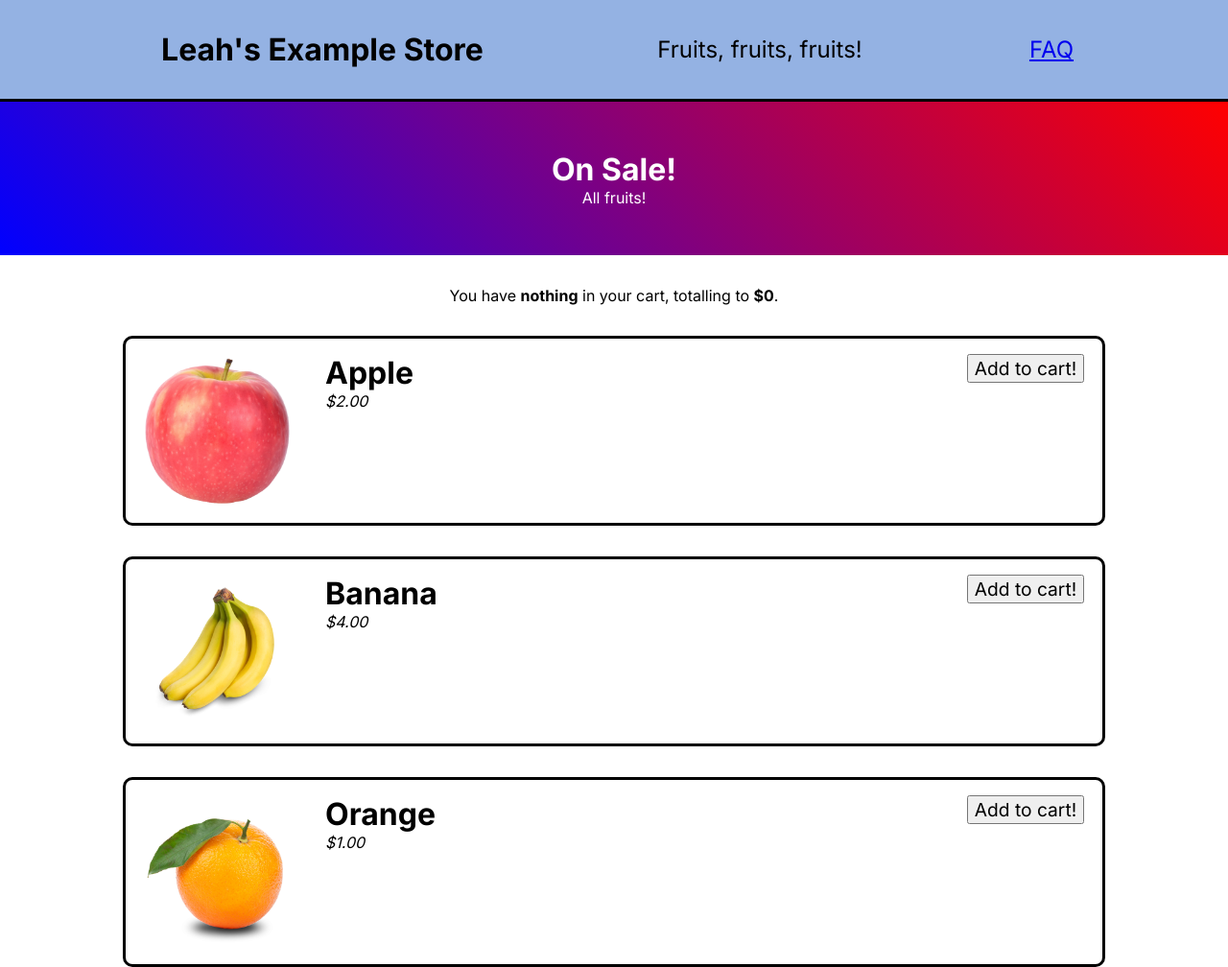
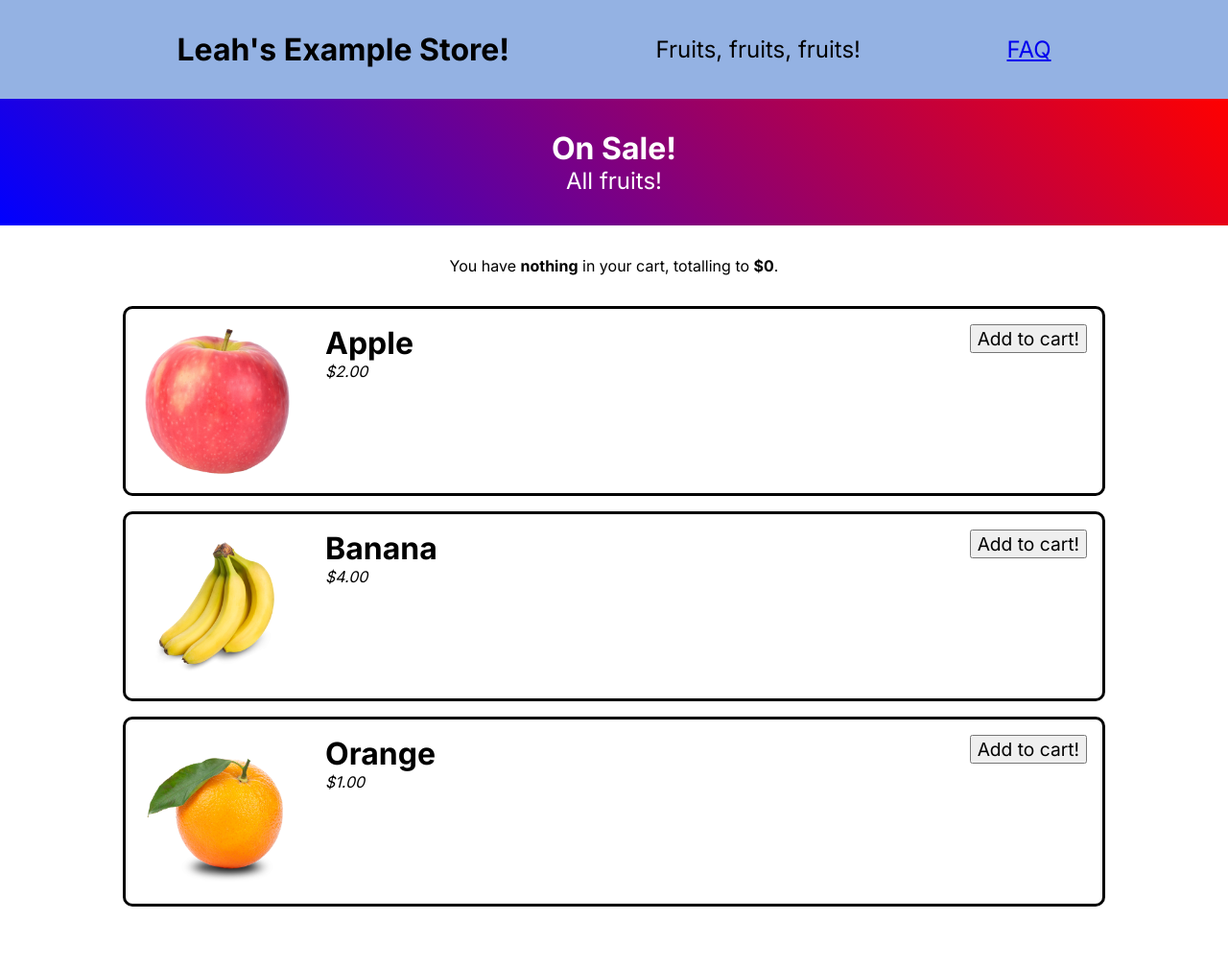
Before and after one commit to theaquarium/webdevworkshop2021, a plain HTML site: page index.html in a window 1280 px wide. Shown: the whole page at 96% size. After the commit the page ends 961 px from the top, so only its background shows below. Drawn offline with Linux system fonts and the light colour scheme.

Commit message:
Some minor changes

```diff
--- a/index.html
+++ b/index.html
@@ -4,7 +4,7 @@
     <meta charset="UTF-8">
     <meta http-equiv="X-UA-Compatible" content="IE=edge">
     <meta name="viewport" content="width=device-width, initial-scale=1.0">
-    <title>Leah's Grocery Store</title>
+    <title>Leah's Example Store</title>
 
     <link rel="preconnect" href="https://fonts.googleapis.com">
     <link rel="preconnect" href="https://fonts.gstatic.com" crossorigin>
@@ -14,61 +14,55 @@
 </head>
 <body>
     <div id="navbar">
-        <div class="nav-item" id="logo">Leah's Example Store</div>
-        <div class="nav-item">
-            Fruits, fruits, fruits!
-        </div>
+        <div class="nav-item" id="logo">Leah's Example Store!</div>
+        <div class="nav-item">Fruits, fruits, fruits!</div>
         <div class="nav-item">
             <a href="https://en.wikipedia.org/wiki/Grocery_store">FAQ</a>
         </div>
+    </div>
 
-    </div>
     <div id="banner">
-        <span class="banner-text" id="banner-title">On Sale!</span>
-        <span class="banner-text">All fruits!</span>
+        <div class="banner-text" id="banner-title">On Sale!</div>
+        <div class="banner-text">All fruits!</div>
     </div>
 
     <div id="cart">
-        You have <span id="total-count">nothing</span> in your cart, totalling to <span id="price">$0</span>.
+        You have <span id="total-items">nothing</span> in your cart, totalling to <span id="total-price">$0</span>.
     </div>
 
     <div id="items">
-        <div class="item" data-item="apple">
-            <img class="item-image" src="apple.png" />
+        <div class="item">
+            <img src="apple.png" class="item-image" />
             <div class="item-description">
                 <div class="item-name">Apple</div>
                 <div class="item-price">$2.00</div>
             </div>
-
             <div class="item-button">
                 <button>Add to cart!</button>
             </div>
         </div>
 
-        <div class="item" data-item="banana">
-            <img class="item-image" src="banana.png" />
+        <div class="item">
+            <img src="banana.png" class="item-image" />
             <div class="item-description">
                 <div class="item-name">Banana</div>
                 <div class="item-price">$4.00</div>
             </div>
-
             <div class="item-button">
                 <button>Add to cart!</button>
             </div>
         </div>
 
-        <div class="item" data-item="orange">
-            <img class="item-image" src="orange.png" />
+        <div class="item">
+            <img src="orange.png" class="item-image" />
             <div class="item-description">
                 <div class="item-name">Orange</div>
                 <div class="item-price">$1.00</div>
             </div>
-
             <div class="item-button">
                 <button>Add to cart!</button>
             </div>
         </div>
-
     </div>
 
     <script src="main.js"></script>
--- a/main.css
+++ b/main.css
@@ -12,84 +12,67 @@ body {
     padding: 2rem;
 
     background: #94b2e3;
-
-
-    border-bottom: 3px solid black;
 }
 
 .nav-item {
     font-size: 1.5rem;
-    flex: 1;
+}
+
+#logo {
+    font-weight: bold;
+    font-size: 2rem;
+}
+
+#banner {
+    background: linear-gradient(45deg, blue, red);
+    padding: 2rem;
+}
+
+.banner-text {
+    color: white;
+    font-size: 1.5rem;
 
     text-align: center;
 }
 
-#logo {
+#banner-title {
+    font-weight: bold;
     font-size: 2rem;
-    flex: 2;
-    font-weight: 600;
-}
-
-#banner {
-    background: linear-gradient(45deg, blue, red);
-
-    height: 10rem;
-
-    display: flex;
-    flex-direction: column;
-    justify-content: center;
-    align-items: center;
-}
-
-.banner-text {
-    color: #ffffff;
-}
-
-#banner-title {
-    font-size: 2rem;
-    font-weight: bold;
 }
 
 #cart {
-    padding: 2rem;
     text-align: center;
+
+    margin: 2rem;
 }
 
-#total-count, #price {
+#total-items, #total-price {
     font-weight: bold;
 }
 
 #items {
-    width: 80%;
-
-    margin-left: auto;
-    margin-right: auto;
+    padding-left: 10%;
+    padding-right: 10%;
 }
 
 .item {
-    display: flex;
-    flex-direction: row;
-
-    height: 12rem;
-
     border: 3px solid black;
     border-radius: 10px;
 
-    margin-bottom: 2rem;
+    display: flex;
+    height: 12rem;
+
+    margin-bottom: 1rem;
 }
 
 .item-image {
     padding: 1rem;
 }
 
-.item-image > img {
-    height: 100%;
-}
+.item-description {
+    flex: 1;
 
-.item-description {
     padding: 1rem;
-
-    flex: 1;
 }
 
 .item-name {
@@ -102,10 +85,7 @@ body {
 }
 
 .item-button {
-    text-align: center;
     padding: 1rem;
-
-    width: 8rem;
 }
 
 .item-button > button {
```
